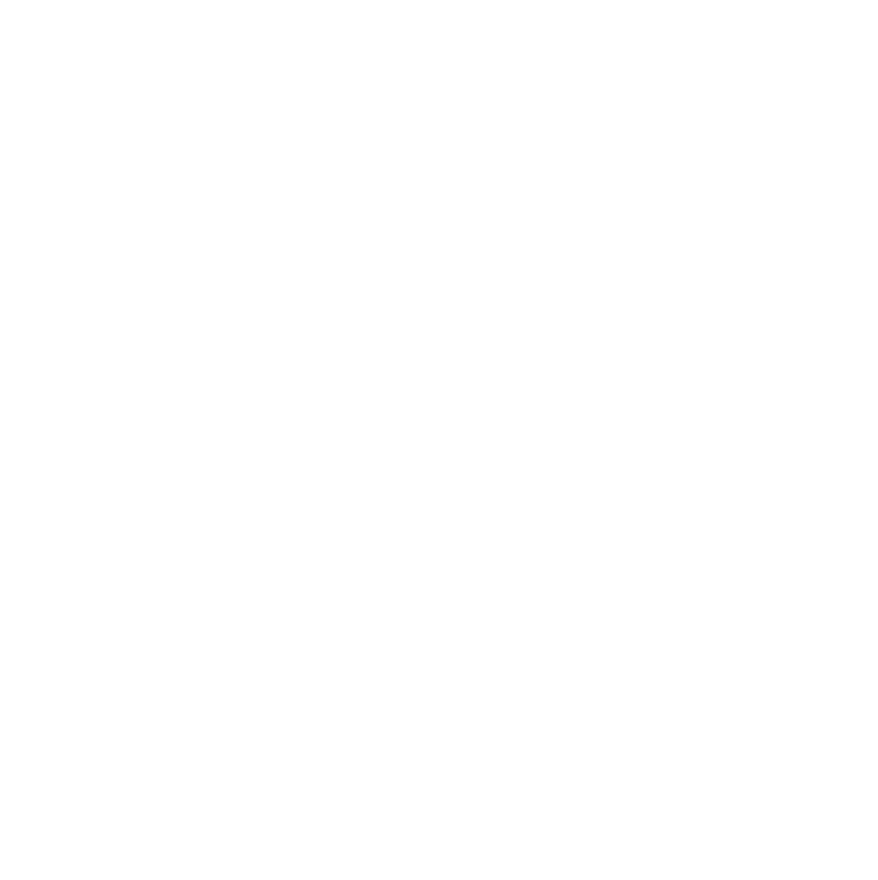
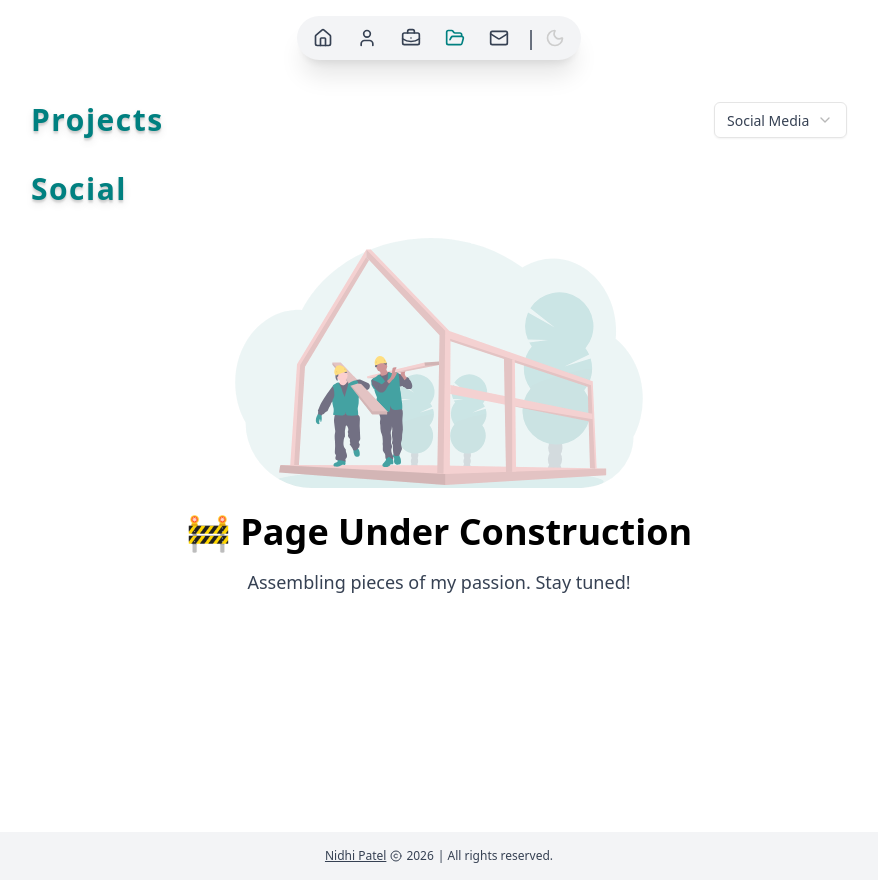
Before and after one commit to R-o-n-a-k/nidhi, a Next.js app: page /project in a window 1280 px wide. Before the commit this address had no page. Shown: the whole page, without its empty margins (201-1079 px from the left). Before the commit the page ends 800 px from the top, so only its background shows below. Built offline with nearby package versions, Linux system fonts and the light colour scheme.

Commit message:
feat: adding component instead of routes for social and blog

```diff
--- /dev/null
+++ b/app/_components/Blogs.jsx
@@ -0,0 +1,7 @@
+const Blogs = () => {
+  return (
+      <h1 className="heading">Blogs</h1>
+  );
+};
+
+export default Blogs;
--- /dev/null
+++ b/app/_components/ProjectSection.jsx
@@ -0,0 +1,22 @@
+"use client";
+
+import { useState } from "react";
+import { NativeSelect, NativeSelectOption } from "@/components/ui/native-select";
+
+export default function ProjectSection({ social, blogs }) {
+    const [active, setActive] = useState("social");
+
+    return (
+        <>
+            <div className="flex items-center justify-between mb-4">
+                <h1 className="heading">Projects</h1>
+                <NativeSelect value={active} onChange={(e) => setActive(e.target.value)}>
+                    <NativeSelectOption value="social">Social Media</NativeSelectOption>
+                    <NativeSelectOption value="blogs">Blogs</NativeSelectOption>
+                </NativeSelect>
+
+            </div>
+            {active === "social" ? social : blogs}
+        </>
+    );
+}
--- a/app/project/social/page.jsx
+++ b/app/_components/SocialMedia.jsx
@@ -1,7 +1,7 @@
-const social = () => {
+const SocialMedia = () => {
   return (
       <h1 className="heading">Social</h1>
   );
 };
 
-export default social;
+export default SocialMedia;
--- /dev/null
+++ b/app/components/ui/native-select.jsx
@@ -0,0 +1,56 @@
+import * as React from "react"
+import { cn } from "cn"
+import { ChevronDownIcon } from "lucide-react"
+
+function NativeSelect({
+  className,
+  size = "default",
+  ...props
+}) {
+  return (
+    <div
+      className="group/native-select relative w-fit has-[select:disabled]:opacity-50"
+      data-slot="native-select-wrapper">
+      <select
+        data-slot="native-select"
+        data-size={size}
+        className={cn(
+          "h-9 w-full min-w-0 appearance-none rounded-md border border-input bg-transparent px-3 py-2 pr-9 text-sm shadow-xs transition-[color,box-shadow] outline-none selection:bg-primary selection:text-primary-foreground placeholder:text-muted-foreground disabled:pointer-events-none disabled:cursor-not-allowed data-[size=sm]:h-8 data-[size=sm]:py-1 dark:bg-input/30 dark:hover:bg-input/50",
+          "focus-visible:border-ring focus-visible:ring-[3px] focus-visible:ring-ring/50",
+          "aria-invalid:border-destructive aria-invalid:ring-destructive/20 dark:aria-invalid:ring-destructive/40",
+          className
+        )}
+        {...props} />
+      <ChevronDownIcon
+        className="pointer-events-none absolute top-1/2 right-3.5 size-4 -translate-y-1/2 text-muted-foreground opacity-50 select-none"
+        aria-hidden="true"
+        data-slot="native-select-icon" />
+    </div>
+  );
+}
+
+function NativeSelectOption({
+  className,
+  ...props
+}) {
+  return (
+    <option
+      data-slot="native-select-option"
+      className={cn("bg-[Canvas] text-[CanvasText]", className)}
+      {...props} />
+  );
+}
+
+function NativeSelectOptGroup({
+  className,
+  ...props
+}) {
+  return (
+    <optgroup
+      data-slot="native-select-optgroup"
+      className={cn("bg-[Canvas] text-[CanvasText]", className)}
+      {...props} />
+  );
+}
+
+export { NativeSelect, NativeSelectOptGroup, NativeSelectOption }
--- a/app/project/blogs/page.jsx
+++ /dev/null
@@ -1,7 +0,0 @@
-const Blogs = () => {
-    return (
-        <h1 className="heading">Blogs</h1>
-    );
-};
-
-export default Blogs;
--- a/app/project/layout.js
+++ /dev/null
@@ -1,12 +0,0 @@
-import Image from "next/image";
-export default function ProjectLayout({ children }) {
-    return (
-        <div className="page">
-            <div className="flex items-center justify-between mb-4">
-                <h1 className="heading">Projects</h1>
-                <button>Reels</button>
-            </div>
-            {children}
-        </div>
-    );
-}
--- a/app/project/page.jsx
+++ b/app/project/page.jsx
@@ -1,6 +1,36 @@
-import { redirect } from "next/navigation";
+import Image from "next/image";
+import ProjectSection from "@/_components/ProjectSection";
+import SocialMedia from "@/_components/SocialMedia";
+import Blogs from "@/_components/Blogs";
+
 const project = () => {
-  redirect("/project/blogs");
+  return (
+    <div className="page">
+      <ProjectSection social={<SocialMedia />} blogs={<Blogs />} />
+      {/* --------------------------- Under Construction --------------------------- */}
+      <>
+        <div className="mt-10 md:mt-6 text-center">
+          <Image
+            src="/images/underConstruction.svg"
+            alt="Under Construction"
+            width={400}
+            height={400}
+            className="w-full md:w-[50%] mx-auto object-cover animate-pulse mb-6"
+            placeholder="blur"
+            blurDataURL=" "
+          />
+
+          <h1 className="text-2xl md:text-4xl font-bold mb-4 text-black dark:text-white">
+            🚧 Page Under Construction
+          </h1>
+
+          <p className="text-sm md:text-lg text-content mb-6">
+            Assembling pieces of my passion. Stay tuned!
+          </p>
+        </div>
+      </>
+    </div>
+  );
 };
 
 export default project;
--- a/package.json
+++ b/package.json
@@ -13,6 +13,7 @@
     "@radix-ui/react-accordion": "^1.2.12",
     "class-variance-authority": "^0.7.1",
     "clsx": "^2.1.1",
+    "cn": "^0.2.5",
     "embla-carousel-react": "^8.6.0",
     "lucide-react": "^0.541.0",
     "motion": "^12.23.12",
```
Also changed, not shown: 1 other file (tests, documents, lock files or other folders).
